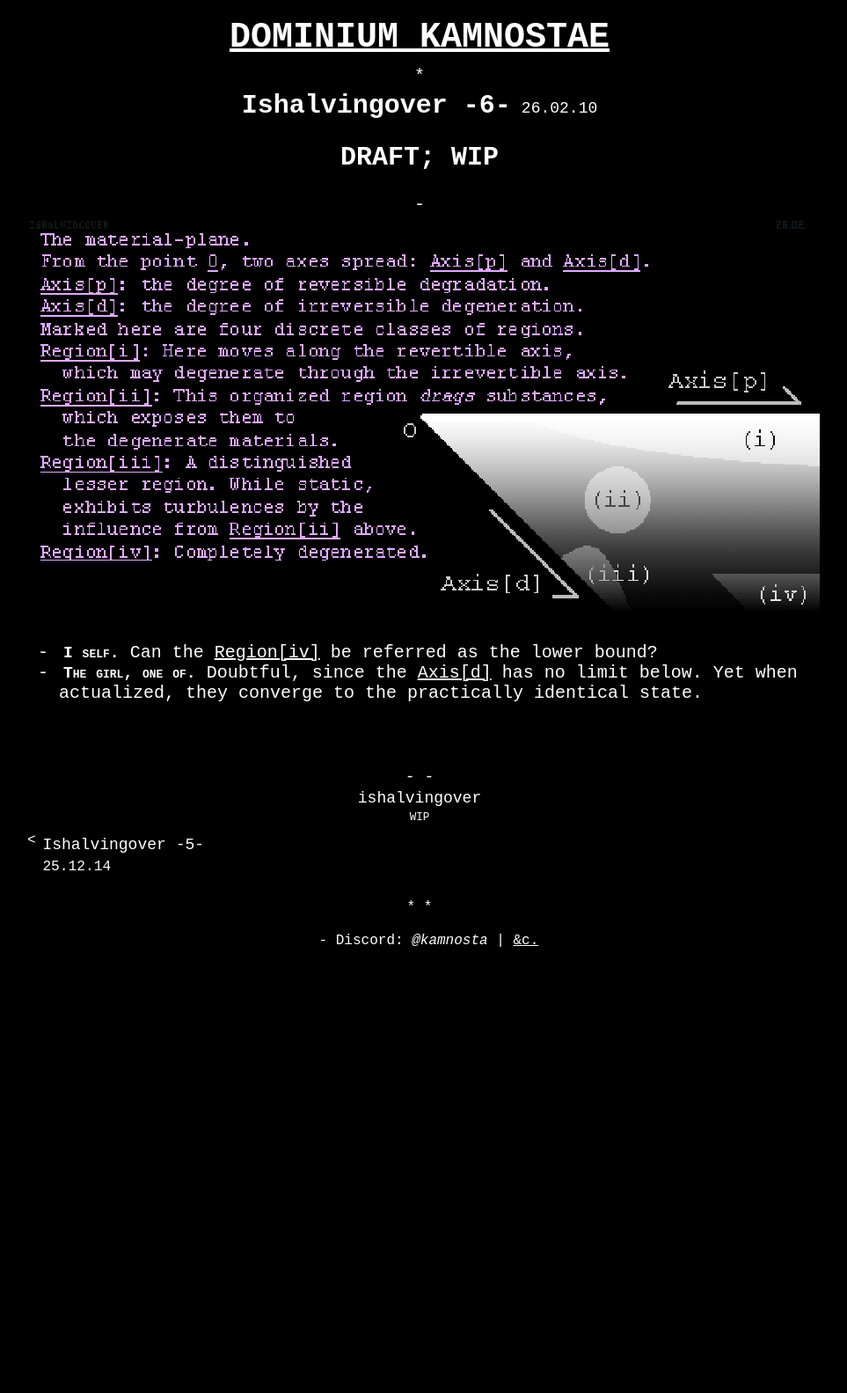
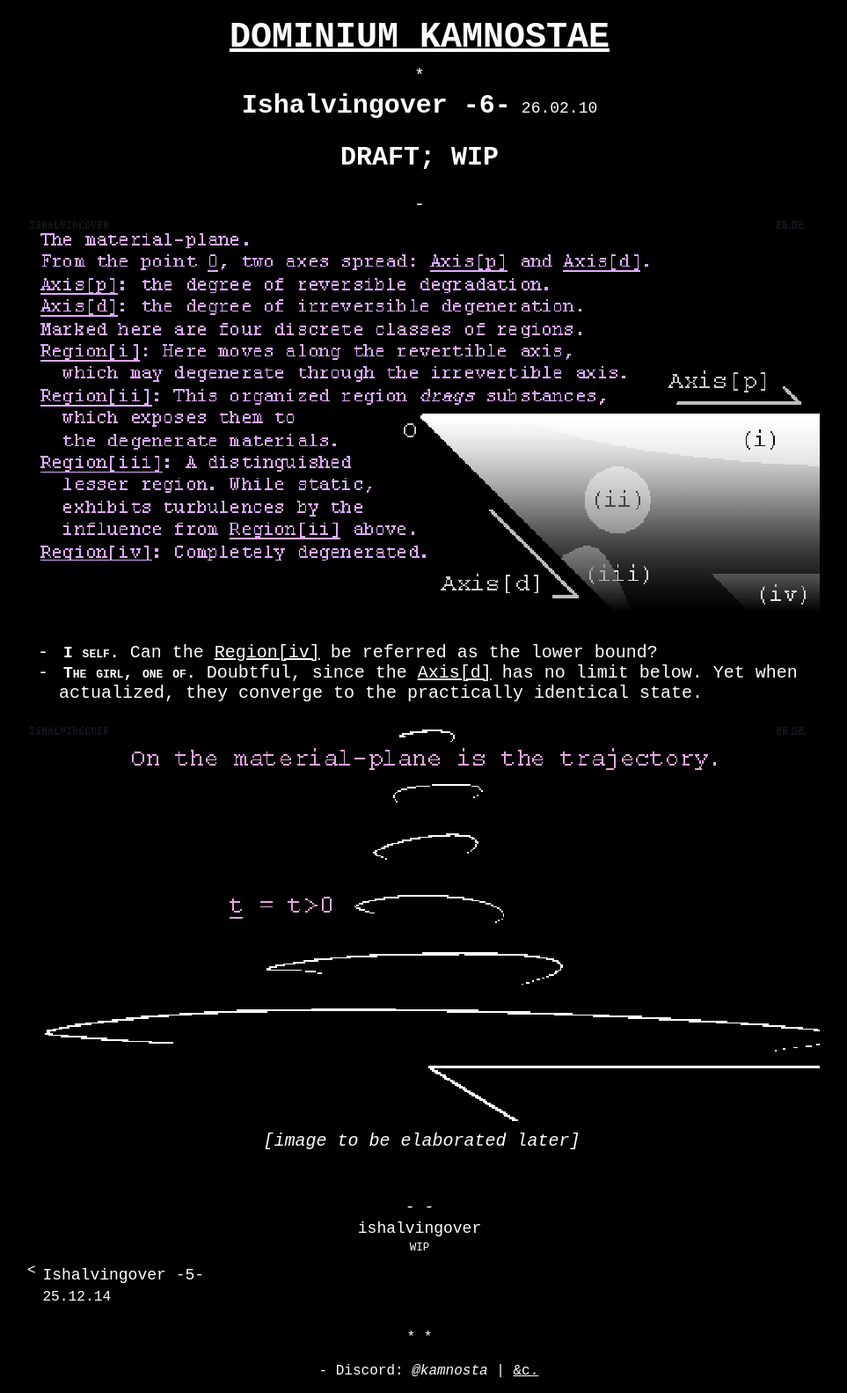
Before and after one commit to kamnosta/kamnosta.github.io, a Jekyll site: the page built from _ishalvingover/26-02-10-6.md, in a window 1280 px wide. Shown: the whole page at 88% size, without its empty margins (163-1126 px from the left). Built offline with Jekyll 4.4.1, drawn with Linux system fonts in a browser that asks for light colours; before the commit the page ends 1094 px from its top, so only the background shows below that.

Commit message:
iho update

```diff
--- a/_ishalvingover/26-02-10-6.md
+++ b/_ishalvingover/26-02-10-6.md
@@ -8,3 +8,7 @@
 
 - <span class="iho-name-span">I self.</span> Can the <u>Region[iv]</u> be referred as the lower bound?
 - <span class="iho-name-span">The girl, one of.</span> Doubtful, since the <u>Axis[d]</u> has no limit below. Yet when actualized, they converge to the practically identical state.
+
+![/imgs_ishalvingover/260221_iho_lowerscheme_traj.png](/imgs_ishalvingover/260221_iho_lowerscheme_traj.png)
+
+<p class="text-align-center"><i>[image to be elaborated later]</i></p>
```
Also changed, not shown: imgs_ishalvingover/260221_iho_lowerscheme_traj.png (added).
